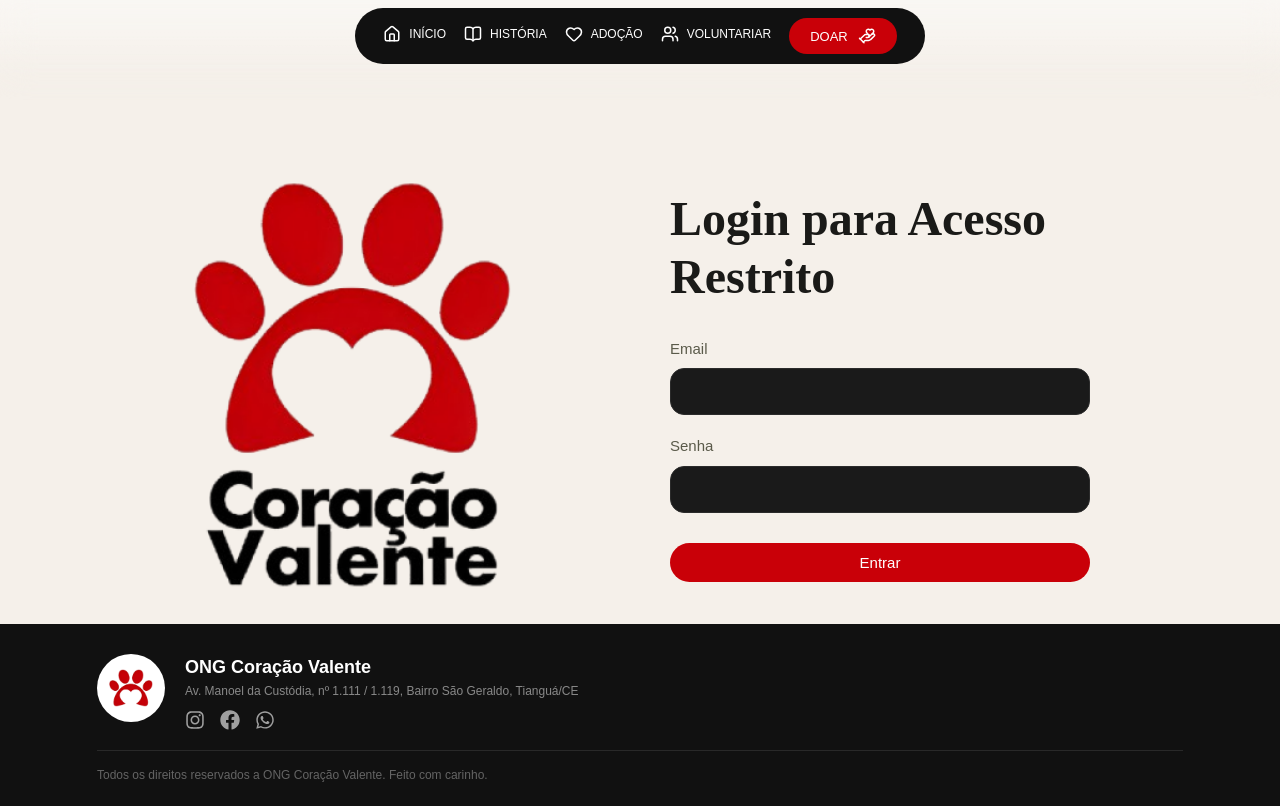
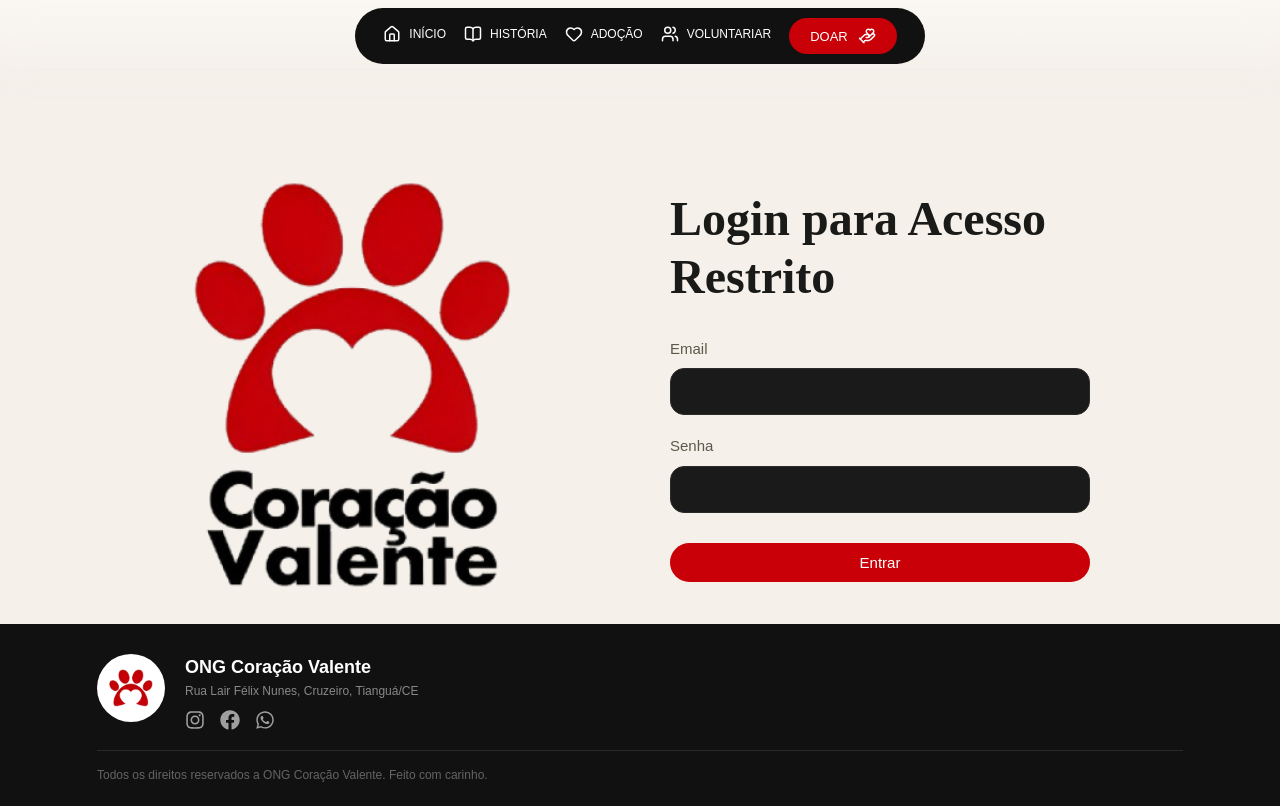
Before and after one commit to RosanaCeline/ONG-Coracao-Valente, a React (Vite) app in the folder src/frontend/: page /admin in a window 1280 px wide. Built offline with nearby package versions, Linux system fonts and the light colour scheme; no server answers.

Commit message:
fix: update infos abour ONV

```diff
--- a/src/frontend/src/pages/Help/Help.jsx
+++ b/src/frontend/src/pages/Help/Help.jsx
@@ -32,6 +32,7 @@ const Help = () => {
   const topRef = useRef(null);
   const gridRef = useRef(null);
   const impactoRef = useRef(null);
+  const formRef = useRef(null);
 
   const topInView = useInView(topRef, 0.1);
   const gridInView = useInView(gridRef, 0.1);
@@ -97,7 +98,7 @@ const Help = () => {
           esperança para quem não sabe o que é isso ainda.
         </p>
 
-        <ButtonComponent style={{ alignSelf: 'center' }}>
+        <ButtonComponent style={{ alignSelf: 'center' }} onClick={() => formRef.current?.scrollIntoView({ behavior: 'smooth' })}>
           Quero começar a fazer diferença agora
         </ButtonComponent>
       </div>
@@ -127,7 +128,7 @@ const Help = () => {
         <img src={imageDog} alt="Cachorro resgatado" className={styles.cachorroImg} />
       </div>
 
-      <section className={styles.secaoForm}>
+      <section ref={formRef} className={styles.secaoForm}>
         <div className={styles.secaoFormInner}>
           <p className={styles.formTag}>Voluntarie-se</p>
           <h2 className={styles.headlineForm}>Participe, faça diferença.</h2>
--- a/src/frontend/src/pages/Home/PartnersSection/PartnersSection.jsx
+++ b/src/frontend/src/pages/Home/PartnersSection/PartnersSection.jsx
@@ -1,6 +1,8 @@
 import { useState, useRef } from 'react';
-import { useNavigate } from 'react-router-dom';
 import ButtonComponent from '../../../components/btn/ButtonComponent/ButtonComponent';
+
+const WHATSAPP_NUMBER = import.meta.env.VITE_WHATSAPP_NUMBER;
+const PARTNER_WHATSAPP_URL = `https://api.whatsapp.com/send/?phone=${WHATSAPP_NUMBER}&text=${encodeURIComponent('Olá! Vim pelo site da ONG Coração Valente e gostaria de apoiar e ser parceiro da ONG. 🐾')}&type=phone_number&app_absent=0`;
 import Title from '../../../components/ui/Title/Title';
 import useInView from '../../../hooks/useInView';
 import prefeituraImg from '../../../assets/landingpage/parceiros/pref-tiangua.jpg';
@@ -77,7 +79,6 @@ function PartnerCard({ partner }) {
 const PartnersSection = () => {
   const ref = useRef(null);
   const inView = useInView(ref, 0.2);
-  const navigate = useNavigate();
 
   return (
     <section className={styles.section} ref={ref}>
@@ -100,7 +101,7 @@ const PartnersSection = () => {
           ))}
         </div>
 
-        <ButtonComponent variant="white" onClick={() => navigate('/contato')}>
+        <ButtonComponent variant="white" onClick={() => window.open(PARTNER_WHATSAPP_URL, '_blank', 'noopener,noreferrer')}>
           Quero ser parceiro
         </ButtonComponent>
       </div>
--- a/src/frontend/src/services/ong.js
+++ b/src/frontend/src/services/ong.js
@@ -4,15 +4,16 @@ import { apiFetch } from './api';
 // Estes componentes lêem de forma síncrona — continuam usando este objeto como fallback.
 export const ONG_INFO = {
   name:            'ONG Coração Valente',
-  cnpj:            '',
+  cnpj:            '31.571.472/0001-28',
   responsibleName: '',
   logoUrl:         null,
-  address:         'Av. Manoel da Custódia',
-  number:          'nº 1.111 / 1.119',
-  neighborhood:    'Bairro São Geraldo',
+  address:         'Rua Lair Félix Nunes',
+  number:          '',
+  neighborhood:    'Cruzeiro',
   city:            'Tianguá',
   state:           'CE',
   cep:             '62320-000',
+  phone:           '(88) 3249-9824',
   volunteers:      4,
   whatsappNumber:  import.meta.env.VITE_WHATSAPP_NUMBER,
   instagramUrl:    import.meta.env.VITE_INSTAGRAM_URL    ?? 'https://www.instagram.com/ong.coracaovalente/',
```
